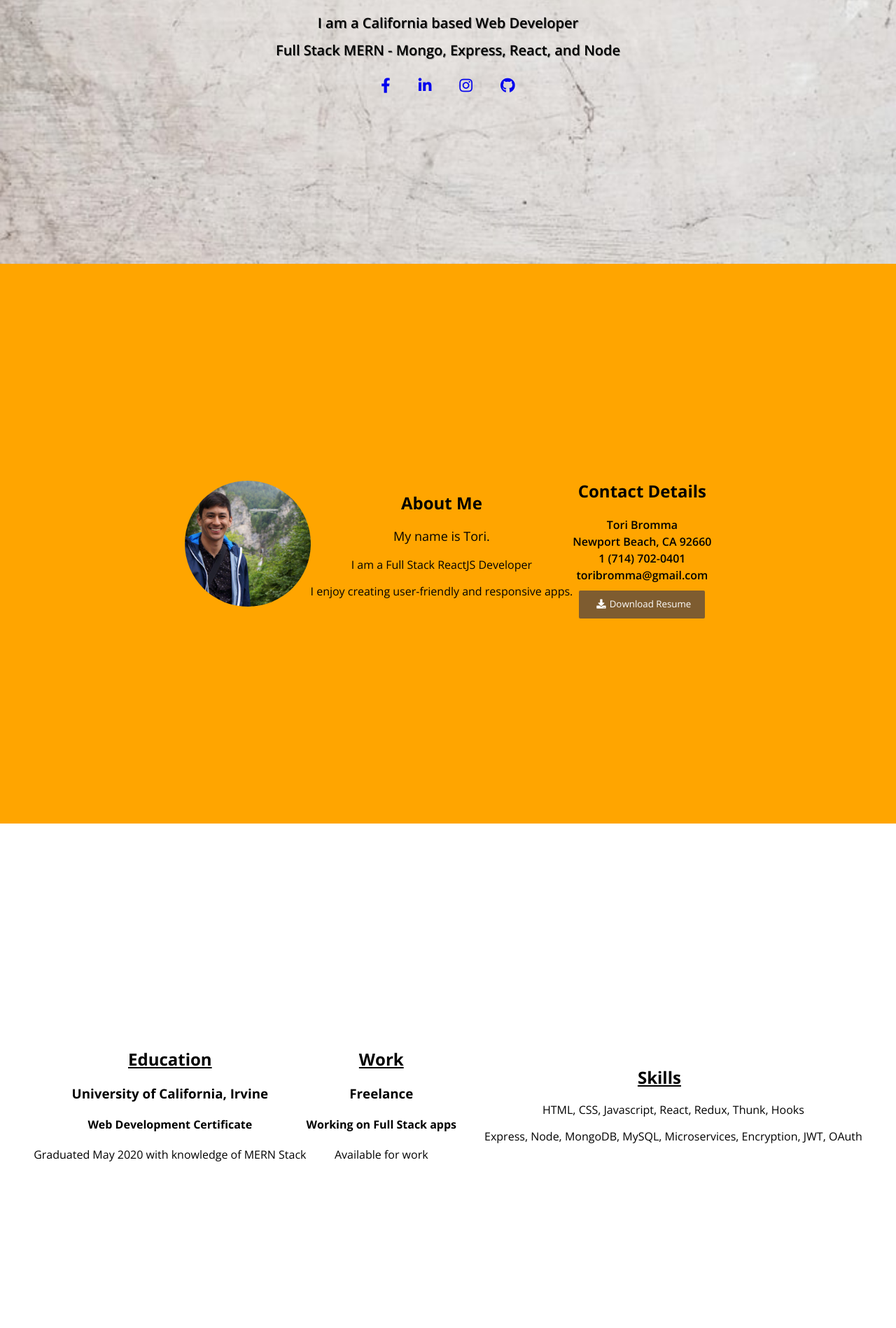
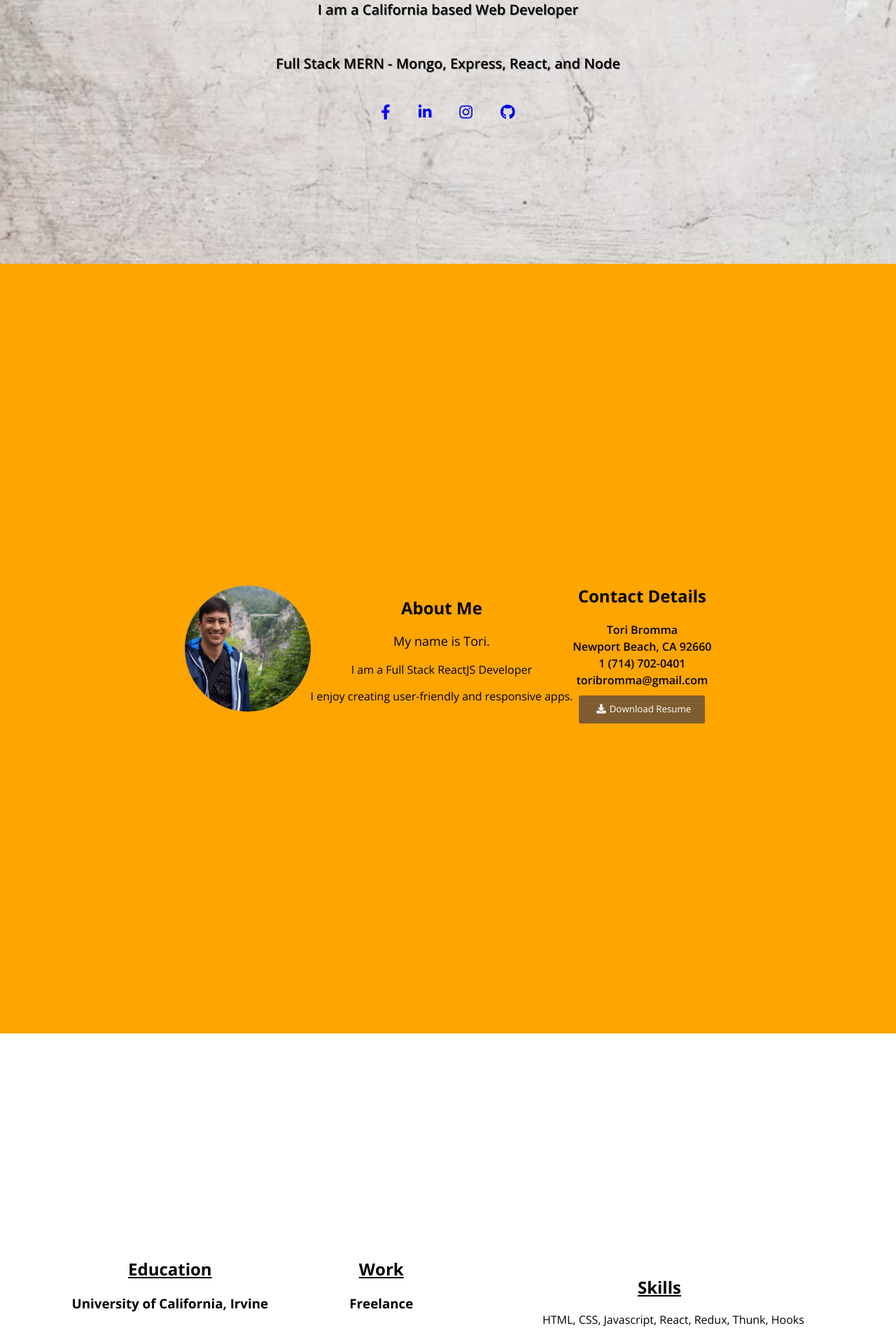
Before and after one commit to toribromma/toriPortfolio, a React (Create React App) app: page / in a window 1280 px wide. Shown: the part 423-2321 px from the top of the page at 70% size. Built offline with nearby package versions, Linux system fonts and the light colour scheme.

Commit message:
changed the margins again

```diff
--- a/src/components/Resume/Resume.js
+++ b/src/components/Resume/Resume.js
@@ -3,14 +3,8 @@ export const Resume = (props) => {
     return(
         <section className="resume" id={props.id}
         style={{
-            display: "flex",
-            alignItems:"center",
-            textAlign:"center",
-            justifyContent: "center",
             backgroundColor: "white",
-
         }}>
-
                 <div>
                     <h2><u>Education</u></h2>
                         <div>
--- a/src/index.css
+++ b/src/index.css
@@ -5,8 +5,12 @@ body {
   background-color: orange;
 }
 section {
-
+  margin-top: 150px;
   height: 100vh;
+  display: flex;
+  align-items: center ;
+  justify-content: center;
+  text-align: center;
 }
 body {
   font-family: "Open Sans",
@@ -18,13 +22,6 @@ body {
 code {
   font-family: "Open Sans",
     monospace;
-}
-
-section {
-  display: flex;
-  align-items: center ;
-  justify-content: center;
-  text-align: center;
 }
 
 h1 {
@@ -62,27 +59,33 @@ h1 {
   h1 {
     font-size: 40px;
     letter-spacing: -1.5px;
-}
+  }
+
+  h2 {
+    font-size: 30px;
+  }
+
+  p h3 h4 {
+    padding: 0;
+    margin: 0;
+  }
 }
 
 @media screen and (max-height: 600px) {
   h1 {
       font-size: 30px;
-      letter-spacing: -1.5px;
+      /* letter-spacing: -1.5px; */
   }
 
   p {
-      letter-spacing: -1px;
+      /* letter-spacing: -1px; */
   }
 }
 
 .background {
-  display: flex;
   background-image: url("./images/2.jpg");
   margin: auto;
   background-size: cover;
-  text-align: center;
-  justify-content: center;
 }
 
 
@@ -104,13 +107,12 @@ h2 {
   font-size: 20px;
   font-weight: 600;
   padding: 5px;
-  margin: 1px;
-  /* font-style: italic; */
+
   text-shadow: 1px 1px gray;
 }
 
 #links {
-  padding: 0 20px;
+  padding: 10px 20px;
 }
 
 .linkList {
```
Also changed, not shown: 1 other file (tests, documents, lock files or other folders).
